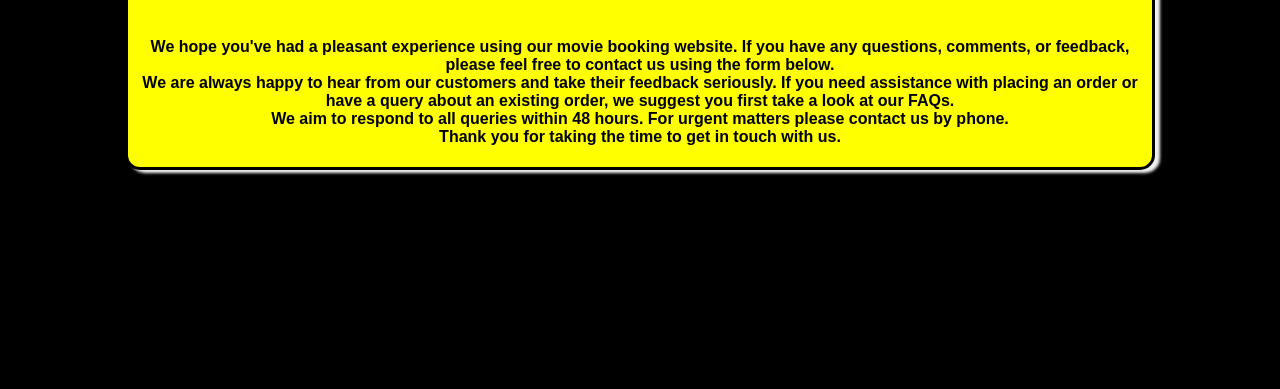
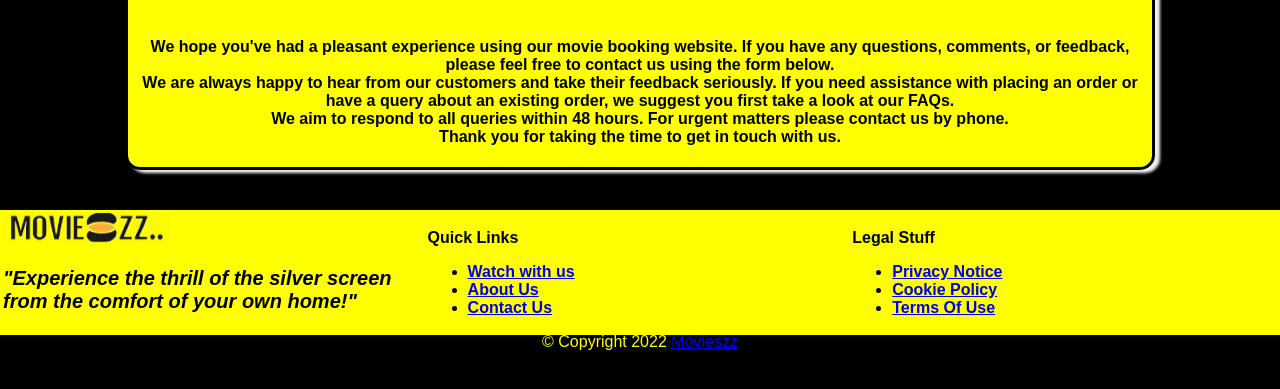
Before and after one commit to LuthfiNassir/Movie-universe, a plain HTML site: page Contact us.html in a window 1280 px wide. Shown: the part 901-1290 px from the top of the page. After the commit the page ends 1252 px from the top, so only its background shows below. Drawn offline with Linux system fonts and the light colour scheme.

Commit message:
Update Contact us.html

```diff
--- a/Contact us.html
+++ b/Contact us.html
@@ -165,11 +165,19 @@ input[type=submit]:hover {
   border-radius: 15px 15px 15px 15px;
   box-shadow: 5px 3px 3px rgb(240, 240, 239);
 }
-
+footer {
+  text-align: left;
+  padding: 3px;
+  background-color: yellow;
+  color: rgb(0, 0, 0);
+  height: 125px;
+  margin-top: 800px;
+  position:absolute;
+  clear: both;
+}
 .columnnn {
   float: left;
   width: 33.33%;
-  margin-top: 450px;
 
 }
 </style>
@@ -265,11 +273,14 @@ input[type=submit]:hover {
 
         <ul>
 
-
+          <li>
+            <a href="#" class="footer-link">Watch with us</a>
+          </li>
 
           <li>
             <a href="#" class="footer-link">About Us</a>
           </li>
+
           <li>
             <a href="Contact us.html" class="footer-link">Contact Us</a>
           </li>
```
